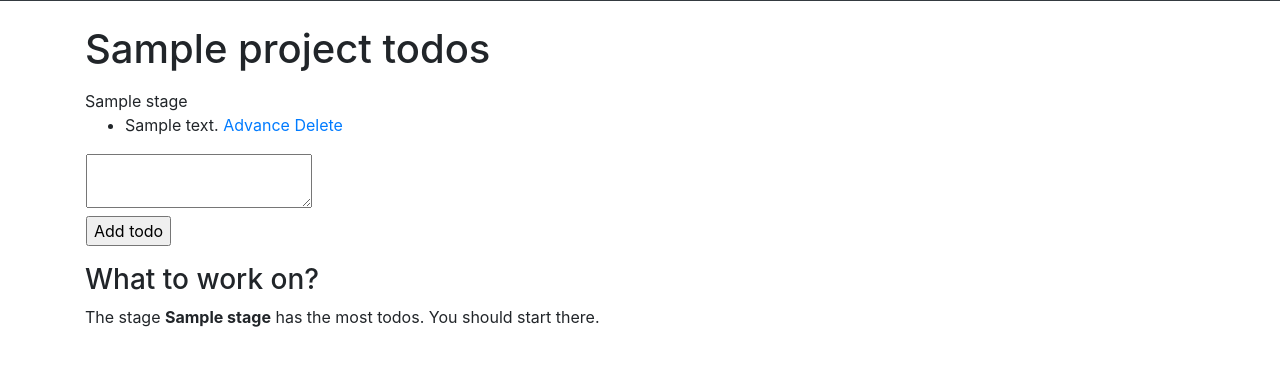
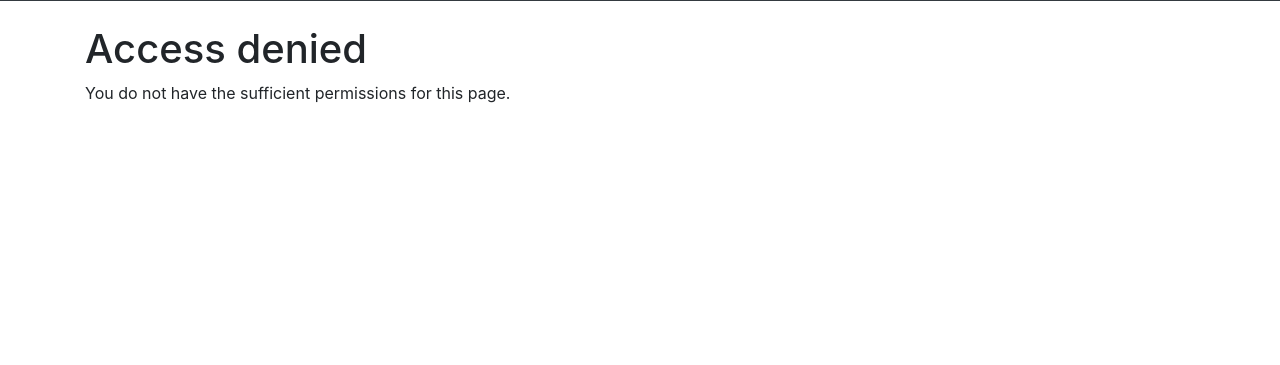
Before and after one commit to vuolen/tsoha-harjoitustyo, a Flask app: page /projects/1/todos in a window 1280 px wide. Shown: the part 55-420 px from the top of the page. Run offline with Flask 2, Linux system fonts and the light colour scheme; a user stored in the database is signed in; tables that the repository leaves empty hold one stand-in row (values such as "Sample post"); data that the repository does not hold is empty; some libraries are stand-ins or nearby versions.

Commit message:
added authorization for non-admin users

```diff
--- a/application/__init__.py
+++ b/application/__init__.py
@@ -26,13 +26,15 @@ login_manager.login_message = "Please login to use this functionality."
 
 from functools import wraps
 
-def admin_required(func):
-    @wraps(func)
-    def wrapper(*args, **kwargs):
-        if not current_user.is_admin_on_project(int(kwargs["project_id"])):
-            return render_template("admin_required.html")
-        return func(*args, **kwargs)
-    return wrapper
+def permission_required(admin = False):
+    def callable(func):
+        @wraps(func)
+        def wrapper(*args, **kwargs):
+            if not current_user.has_permission_to_project(int(kwargs['project_id']), admin):
+                return render_template("access_denied.html")
+            return func(*args, **kwargs)
+        return wrapper
+    return callable
 
 
 from application import views
--- a/application/auth/models.py
+++ b/application/auth/models.py
@@ -36,9 +36,10 @@ class User(Base):
 
         return res
 
-    def is_admin_on_project(self, project_id):
+    def has_permission_to_project(self, project_id, admin):
         for permission in self.permissions:
-            print(permission.project_id == project_id)
-            if permission.admin and permission.project_id == project_id:
+            if admin and not permission.admin:
+                continue
+            if permission.project_id == project_id:
                 return True
         return False
--- a/application/templates/admin_required.html
+++ b/application/templates/access_denied.html
@@ -2,5 +2,5 @@
 
 {% block body %}
   <h1>Access denied</h1>
-  This page requires admin permissions.
+  You do not have the sufficient permissions for this page.
 {% endblock %}
--- a/application/todos/views.py
+++ b/application/todos/views.py
@@ -1,13 +1,14 @@
 from flask import render_template, request, redirect, url_for
 from flask_login import login_required
 
-from application import app, db
+from application import app, db, permission_required
 from application.todos.models import Todo
 from application.projects.models import Project
 from application.stages.models import Stage
 from application.todos.forms import CreateTodoForm
 
 @app.route("/projects/<project_id>/todos", methods=["GET"])
+@permission_required()
 @login_required
 def todos_index(project_id):
     p = Project.query.get(project_id)
@@ -17,6 +18,7 @@ def todos_index(project_id):
 
 
 @app.route("/projects/<project_id>/todos", methods=["POST"])
+@permission_required()
 @login_required
 def todos_create(project_id):
     form = CreateTodoForm(request.form)
@@ -33,6 +35,7 @@ def todos_create(project_id):
     return redirect(url_for("todos_index", project_id = project_id))
 
 @app.route("/projects/<project_id>/todos/<todo_id>/advance", methods=["GET"])
+@permission_required()
 @login_required
 def todos_advance(project_id, todo_id):
     t = Todo.query.get(todo_id)
@@ -44,6 +47,7 @@ def todos_advance(project_id, todo_id):
     return redirect(url_for("todos_index", project_id = project_id))
 
 @app.route("/projects/<project_id>/todos/<todo_id>/delete", methods=["GET"])
+@permission_required()
 @login_required
 def todos_delete(project_id, todo_id):
     t = Todo.query.get(todo_id)
```
Also changed, not shown: application/projects/views.py (+5 -4 lines), application/stages/views.py (+4 -4 lines).
